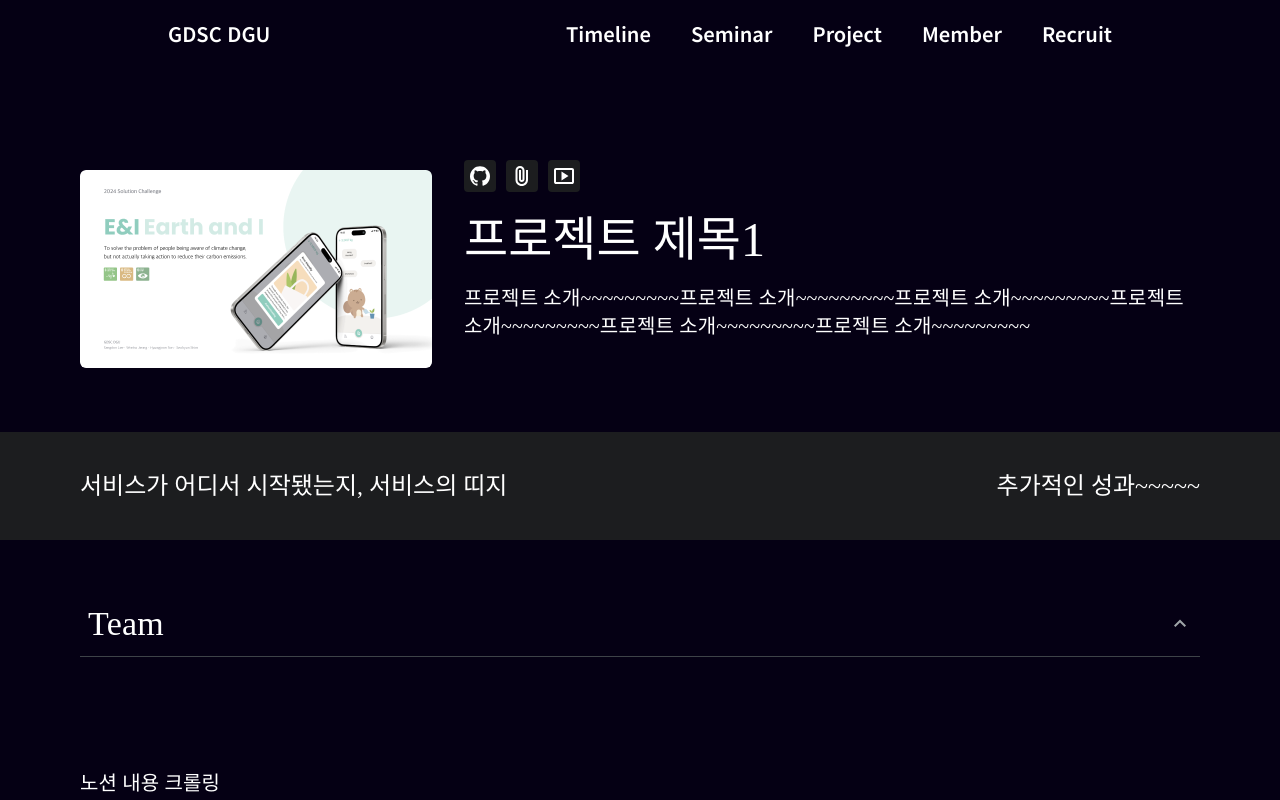
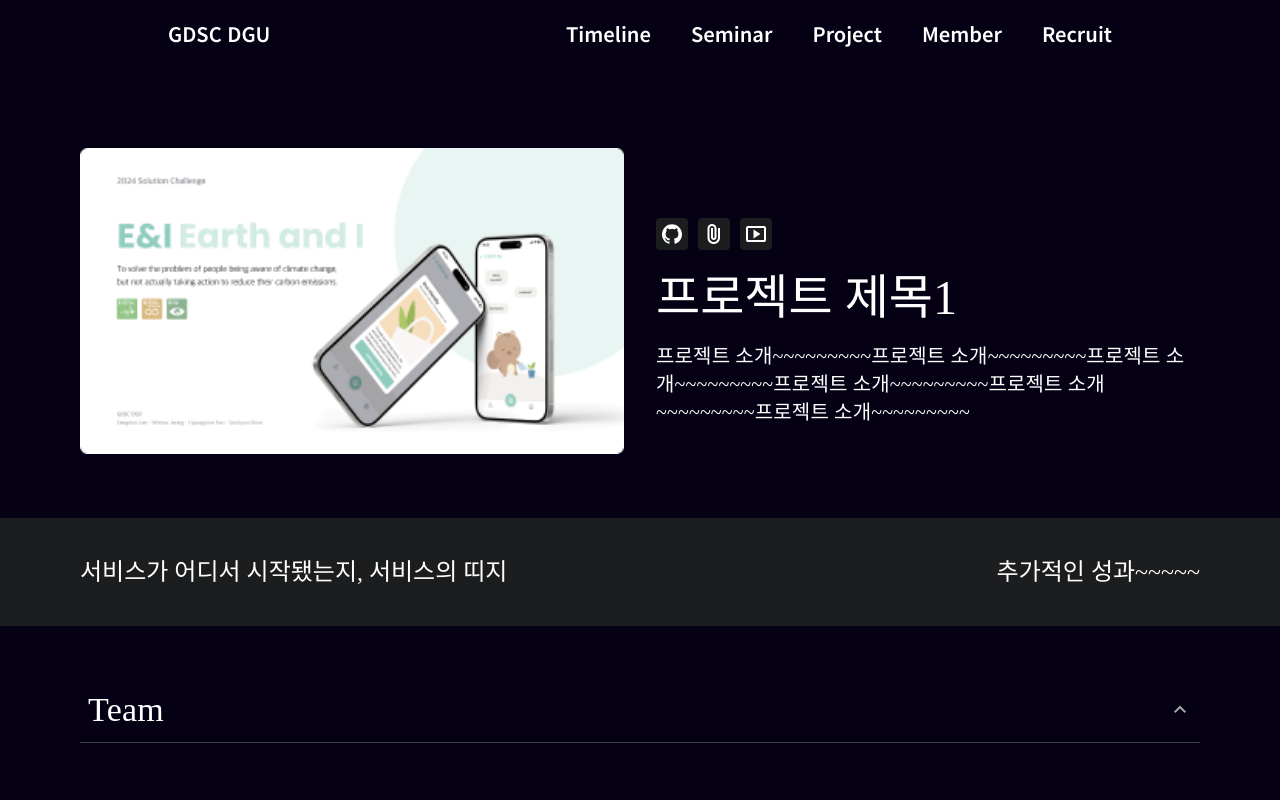
Before and after one commit to GDSC-DGU/gdsc-dgu, a Next.js app: page /project/1 in a window 1280 px wide. Shown: the top 800 px of the page. Built offline with nearby package versions, Linux system fonts and the light colour scheme; a web font is replaced by a local one.

Commit message:
🎨 Style: 프로젝트 디테일 페이지의 프로필 사진 크기 수정 #31

```diff
--- a/src/components/project/introduction/ProjectIntroduction.tsx
+++ b/src/components/project/introduction/ProjectIntroduction.tsx
@@ -28,9 +28,10 @@ const ProjectIntroduction = ({ projectData }: { projectData: ProjectData }) => {
       <section className="w-full max-w-[1200px] tablet:px-10 px-4">
         <div className="w-full mx-auto flex desktop:flex-row desktop:justify-start flex-col justify-center desktop:items-end gap-8 mt-20">
           <Image
-            className="desktop:w-[34rem] tablet:w-full mobile:w-full rounded-md"
+            className="desktop:min-w-[34rem] w-full rounded-md"
             src={ProjectImg}
             alt="프로젝트 프로필"
+            priority
           />
           <motion.div
             initial={{ y: 20, opacity: 0 }}
```
